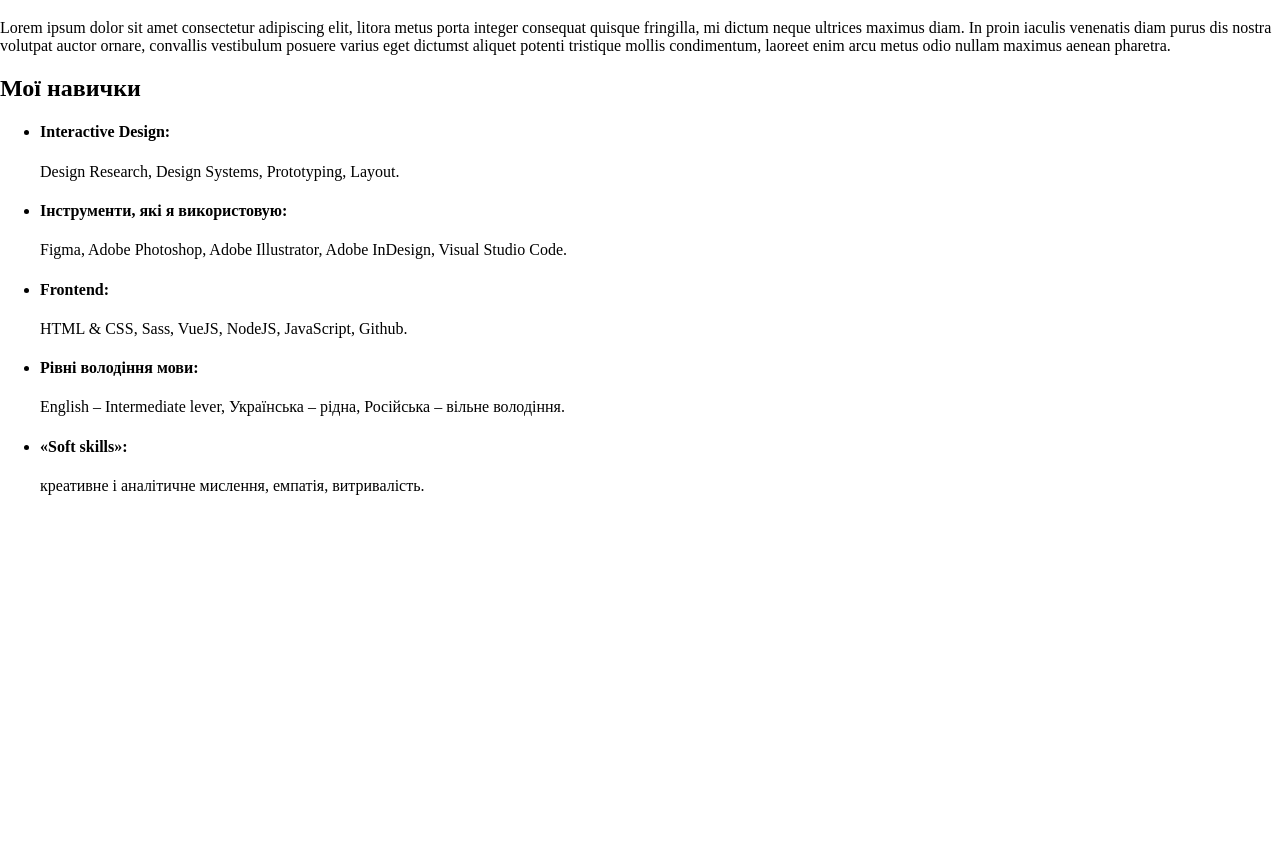
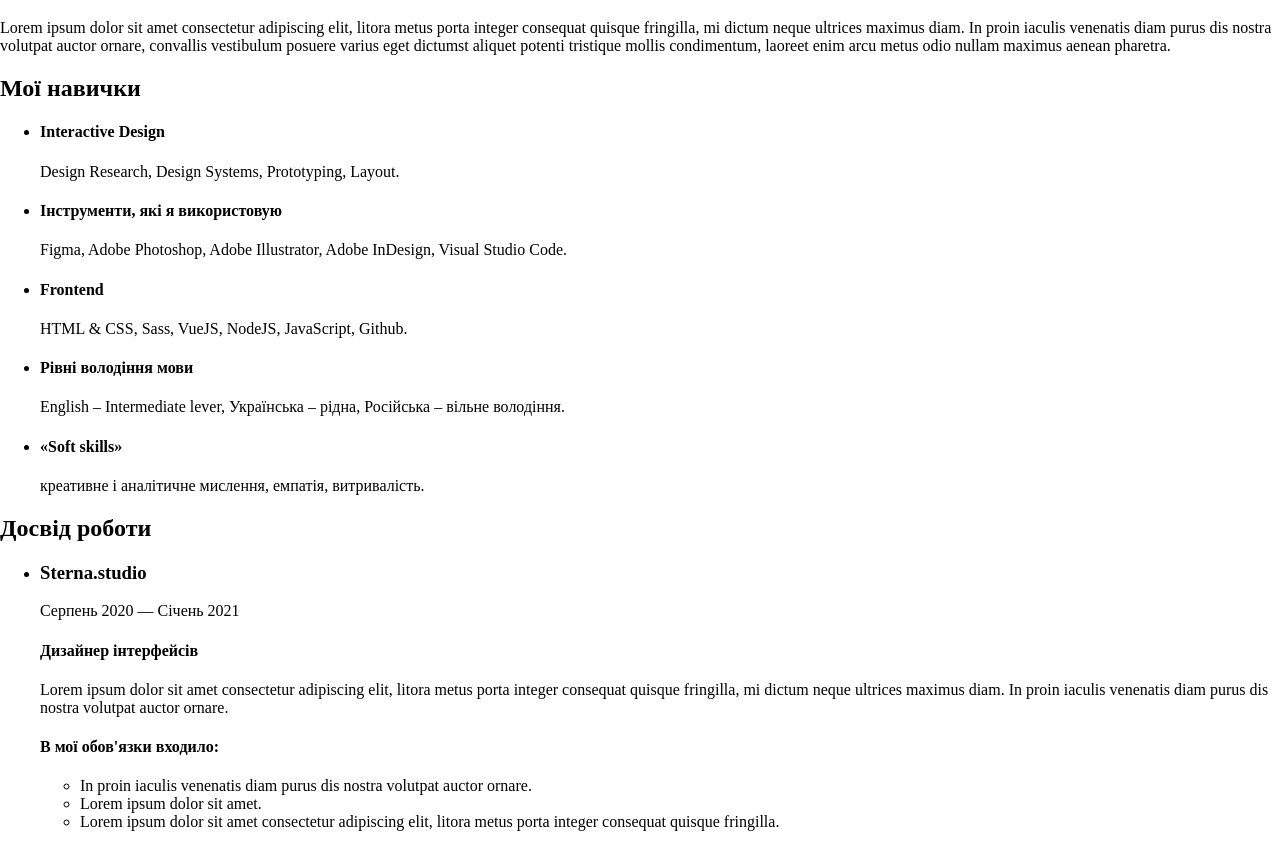
Before and after one commit to inbtwnr/myownwebsite, a Vue app: page /#/ in a window 1280 px wide. Shown: the part 186-1033 px from the top of the page. Before the commit the page ends 800 px from the top, so only its background shows below. Built offline with nearby package versions, Linux system fonts and the light colour scheme.

Commit message:
Job section

```diff
--- a/public/index.html
+++ b/public/index.html
@@ -5,7 +5,7 @@
     <meta http-equiv="X-UA-Compatible" content="IE=edge">
     <meta name="viewport" content="width=device-width,initial-scale=1.0">
     <link rel="icon" href="<%= BASE_URL %>favicon.ico">
-    <title><%= htmlWebpackPlugin.options.title %></title>
+    <title>Присяжний Олександр</title>
   </head>
   <body>
     <noscript>
--- /dev/null
+++ b/src/components/Experience.vue
@@ -0,0 +1,19 @@
+<template>
+    <div class="textblock">
+        <h2>
+            Досвід роботи
+        </h2>
+        <job-list></job-list>
+    </div>
+</template>
+<script>
+    import JobList from '../components/JobList.vue'
+
+    export default {
+        name: 'Experience',
+        components:{
+        JobList,
+        }
+    }
+
+</script>
--- /dev/null
+++ b/src/components/JobList.vue
@@ -0,0 +1,46 @@
+<template>
+    <div class="paragraph1">
+        <ul id="array_2" class="listJobsWrapper">
+            <li v-for="(job) in jobs" :key = "job.id" class="jobInfoBlock">
+                <div class="companyInfoRow">
+                    <h3>{{ job.nameOfJob }}</h3> <p class="paragraph2"> {{job.startOfWorking}} — {{job.endOfWorking}}</p>
+                </div>
+                <div class="aboutJobBlock">
+                    <h4>{{ job.position }}</h4>
+                    <p class="paragraph2"> {{job.aboutJob}} </p>
+                </div>
+                <div class="aboutWorkingBlock">
+                    <h4>В мої обов'язки входило:</h4>
+                    <ul>
+                        <li v-for="act in job.acts" :key="act.id" class="paragraph2">{{act}}</li>
+                    </ul>
+                </div>
+            </li>
+        </ul>
+    </div>
+</template>
+
+<script>
+export default {
+    el: '#array_2',
+    name: 'JobList',
+    data: function () {
+        return {
+            jobs: [
+                {
+                    nameOfJob: 'Sterna.studio',
+                    startOfWorking: 'Серпень 2020',
+                    endOfWorking: 'Січень 2021',
+                    position: 'Дизайнер інтерфейсів',
+                    aboutJob: 'Lorem ipsum dolor sit amet consectetur adipiscing elit, litora metus porta integer consequat quisque fringilla, mi dictum neque ultrices maximus diam. In proin iaculis venenatis diam purus dis nostra volutpat auctor ornare.',
+                    acts: [
+                        'In proin iaculis venenatis diam purus dis nostra volutpat auctor ornare.',
+                        'Lorem ipsum dolor sit amet.',
+                        'Lorem ipsum dolor sit amet consectetur adipiscing elit, litora metus porta integer consequat quisque fringilla.'
+                    ]
+                },
+            ],
+        }
+    }
+}
+</script>
--- a/src/components/SkillsList.vue
+++ b/src/components/SkillsList.vue
@@ -1,8 +1,8 @@
 <template>
     <div class="paragraph1">
-        <ul class="listWrapper" id="array-1">
-            <li v-for="(category) in categories" :key = "category.id" class="listContainer">
-                <h4>{{ category.skillCategory }}: </h4> <p class="paragraph2">{{ category.skills }}</p>
+        <ul class="listSkillWrapper" id="array-1">
+            <li v-for="(category) in categories" :key = "category.id" class="listSkillContainer">
+                <h4>{{ category.skillCategory }}</h4> <p class="paragraph2">{{ category.skills }}</p>
             </li>
         </ul>
     </div>
--- a/src/pages/Application.vue
+++ b/src/pages/Application.vue
@@ -3,18 +3,21 @@
         <h1>Резюме</h1>
         <about-me></about-me>
         <my-skills></my-skills>
+        <experience></experience>
     </div>
 </template>
 
 <script>
 import AboutMe from '../components/AboutMe.vue'
 import MySkills from '../components/MySkills.vue'
+import Experience from '../components/Experience.vue'
 
 export default {
     name: 'Application',
     components: {
         AboutMe,
         MySkills,
+        Experience,
     }
 }
 </script>
--- a/src/styles/main.scss
+++ b/src/styles/main.scss
@@ -3,7 +3,8 @@ $main-font-family: 'Segoe UI', sans-serif;
 $additional-font-family: 'IBM Plex Mono', monospace;
 
 //colors
-$main-font-color: #2c3e50;
+$main-font-color: #001427;
+$additional-font-color: #8A91A8;
 
 //Font size for PC sreens
 $header1-pc-size: 72px;
@@ -30,12 +31,33 @@ body { margin: 0; }
         color: $main-font-color;
     }
 
+
+    //Main component styles
+
     .navigationBar {
         display: flex;
         width: $wrapper-pc-width;
         margin-left: auto;
         margin-right: auto;
+        h4, a {
+            margin-right: 48px;
+            text-decoration: none;
+        }
+        :last-child {
+            margin-right: 0px;
+        }
     }
+
+    .divWrapper{
+        width: $wrapper-pc-width;
+        margin-left: auto;
+        margin-right: auto;
+        display: flex;
+        flex-direction: column;
+    }
+
+
+    //Text
 
     h1 {
         font-size: $header1-pc-size;
@@ -52,6 +74,7 @@ body { margin: 0; }
     h3 {
         font-size: $header3-pc-size;
         font-weight: 600;
+        margin: 0;
     }
 
     h4 {
@@ -60,27 +83,12 @@ body { margin: 0; }
         margin: 0;
     }
 
-    .divWrapper{
-        width: $wrapper-pc-width;
-        margin-left: auto;
-        margin-right: auto;
-        display: flex;
-        flex-direction: column;
-    }
-
-    .navigationBar {
-        h4, a {
-            margin-right: 48px;
-            text-decoration: none;
-        }
-        :last-child {
-            margin-right: 0px;
-        }
-    }
-
     .navigationLink {
         font-size: $paragraph2-pc-size;
     }
+
+
+    //Rows
 
     .textblock {
         width: $textblock-pc-width;
@@ -99,7 +107,10 @@ body { margin: 0; }
         width: $paragraph-pc-width;
     }
 
-    .listContainer{
+
+    //Skill component styles
+
+    .listSkillContainer{
         display: flex;
         margin: 0 0 32px 0;
         h4{
@@ -107,16 +118,74 @@ body { margin: 0; }
             width: 315px;
         }
         .paragraph2{
+            margin: 0;
             width: 664px;
+        }
+    }
+
+
+    //Job Info component styles
+
+    .listSkillWrapper{
+        padding: 0;
+        margin: 0;
+    }
+
+    .listJobsWrapper{
+        padding: 0;
+        margin: 0;
+        list-style-type: none;
+    }
+
+    .companyInfoRow{
+        display: flex;
+        margin-bottom: 16px;
+        align-items: baseline;
+        flex-direction: row;
+        :first-child{
+            margin-right: 16px;
+        }
+        .paragraph2{
+            color: $additional-font-color;
+        }
+    }
+
+    .aboutJobBlock{
+        h4{
+            margin-bottom: 4px;
         }
         p{
             margin: 0;
         }
+        margin-bottom: 16px;
     }
-    .listWrapper{
-        padding: 0;
-        margin: 0;
+    .aboutWorkingBlock{
+
+        h4{
+            margin-bottom: 4px;
+        }
+
+        p{
+            margin: 0;
+        }
+
+        margin-bottom: 16px;
+
+        li{
+            margin-bottom: 12px;
+        }
+
+        ul{
+            padding-left: 24px;
+            list-style-type: disc;
+            :last-child{
+                margin-bottom: 0;
+            }
+        }
     }
 
+    .jobInfoBlock{
+        margin-bottom: 48px;
+    }
 
 }
```
Also changed, not shown: 1 other file (tests, documents, lock files or other folders).
